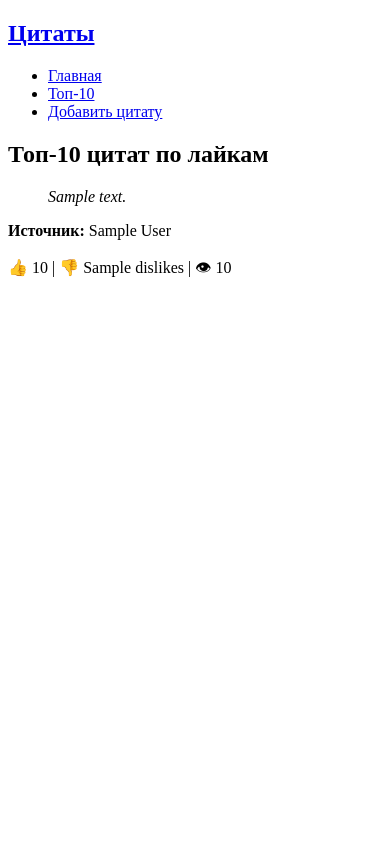
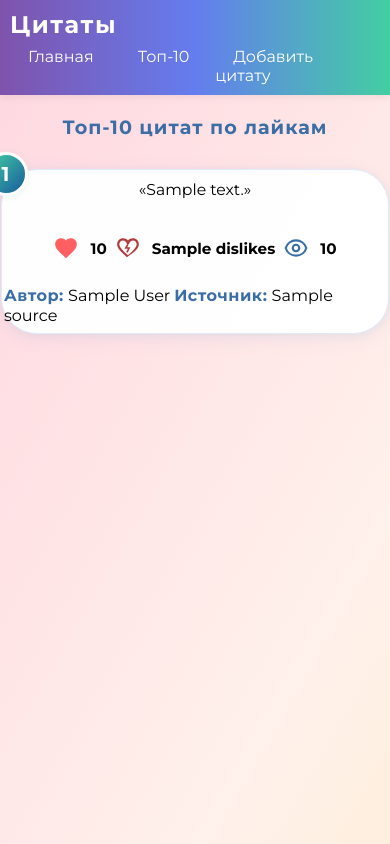
Before and after one commit to Vuntus43/quote-app, a Django app: template quotes/templates/quotes/top_quotes.html in a window 390 px wide. Run offline with Django 4.2, Linux system fonts and the light colour scheme; the template is opened without the code that fills it: most values are stand-ins (such as "Sample title", 1, 10 or a date in 2020).

Commit message:
завершил базовый функционал приложения по ТЗ, готовлюсь к деплою

```diff
--- /dev/null
+++ b/quotes/static/quotes/page.css
@@ -0,0 +1,353 @@
+@import url('https://fonts.googleapis.com/css2?family=Montserrat:wght@400;700&display=swap');
+
+body {
+    background: linear-gradient(120deg, #fffbe6, #ffe0c3, #ffd6e0, #fff1eb, #fceabb, #f8e1a1);
+    background-size: 400% 400%;
+    min-height: 100vh;
+    font-family: 'Montserrat', Arial, sans-serif;
+    animation: gradientBG 24s ease-in-out infinite;
+}
+
+@keyframes gradientBG {
+    0% {background-position: 0% 50%;}
+    50% {background-position: 100% 50%;}
+    100% {background-position: 0% 50%;}
+}
+
+.big-quote {
+    font-style: italic;
+    font-size: 2em;
+    color: #222;
+    margin-bottom: 32px;
+    margin-top: 80px;
+    text-align: center;
+    line-height: 1.35;
+    max-width: 900px;
+    margin-left: auto;
+    margin-right: auto;
+    font-weight: 500;
+    opacity: 0;
+    animation: fadeIn 1.2s ease 0.1s forwards;
+}
+
+.quote-meta {
+    text-align: center;
+    margin-bottom: 8px;
+    font-size: 1.08em;
+}
+
+.quote-meta strong {
+    color: #3a6ea5;
+    font-weight: 700;
+    letter-spacing: 0.5px;
+}
+
+.quote-views {
+    text-align: center;
+    margin-bottom: 24px;
+    color: #444;
+    font-size: 1em;
+    display: flex;
+    align-items: center;
+    justify-content: center;
+    gap: 7px;
+}
+
+.quote-views svg {
+    width: 1.2em;
+    height: 1.2em;
+    vertical-align: middle;
+    color: #3a6ea5;
+    opacity: 0.8;
+}
+
+.vote-form {
+    display: inline-block;
+    margin: 0 8px;
+}
+
+.vote-btn {
+    display: inline-flex;
+    align-items: center;
+    gap: 7px;
+    background: #f5f7fa;
+    border: none;
+    border-radius: 22px;
+    padding: 9px 22px;
+    font-size: 1.1em;
+    font-weight: 600;
+    color: #3a6ea5;
+    cursor: pointer;
+    box-shadow: 0 1px 6px rgba(58, 110, 165, 0.08);
+    transition: background 0.2s, color 0.2s, box-shadow 0.2s, transform 0.18s;
+    outline: none;
+}
+
+.like-btn {
+    background: linear-gradient(90deg, #6dd5ed 0%, #2193b0 100%);
+    color: #fff;
+}
+
+.dislike-btn {
+    background: linear-gradient(90deg, #e0eafc 0%, #b6c6e6 100%);
+    color: #b23b3b;
+}
+
+.vote-btn:hover {
+    box-shadow: 0 4px 18px rgba(58, 110, 165, 0.13);
+    opacity: 0.97;
+    transform: translateY(-2px) scale(1.04);
+}
+
+@keyframes fadeIn {
+    to { opacity: 1; }
+}
+
+.top-title {
+    text-align: center;
+    font-size: 2.1em;
+    font-weight: 700;
+    margin-top: 40px;
+    margin-bottom: 40px;
+    color: #3a6ea5;
+    letter-spacing: 1px;
+}
+
+.top-quote-block {
+    background: rgba(255,255,255,0.85);
+    margin: 0 auto 48px auto;
+    max-width: 700px;
+    padding: 32px 24px 24px 24px;
+    border-radius: 22px;
+    box-shadow: 0 4px 24px rgba(100, 125, 222, 0.10), 0 1.5px 6px rgba(67, 206, 162, 0.08);
+    animation: fadeIn 1.2s ease;
+    display: flex;
+    flex-direction: column;
+    align-items: center;
+}
+
+.top-quote-block:last-child {
+    border-bottom: none;
+}
+
+.top-quote-stats {
+    display: flex;
+    justify-content: center;
+    align-items: center;
+    gap: 36px;
+    margin-top: 18px;
+    font-size: 1.25em;
+}
+
+.like-stat svg {
+    fill: #ff5e62;
+    margin-right: 7px;
+    width: 28px;
+    height: 28px;
+}
+
+.dislike-stat svg {
+    fill: #b23b3b;
+    margin-right: 7px;
+    width: 28px;
+    height: 28px;
+}
+
+.views-stat svg {
+    margin-right: 7px;
+    vertical-align: middle;
+    width: 28px;
+    height: 28px;
+    stroke: #3a6ea5;
+}
+
+.like-stat, .dislike-stat, .views-stat {
+    display: flex;
+    align-items: center;
+    gap: 4px;
+    font-weight: 600;
+}
+
+.top-quote-block .big-quote {
+    font-size: 1.3em;
+    margin-top: 0;
+    margin-bottom: 18px;
+    color: #222;
+    text-align: center;
+    line-height: 1.4;
+    font-style: italic;
+    opacity: 0;
+    animation: fadeIn 1.2s ease 0.1s forwards;
+}
+
+.top-quote-block .quote-meta {
+    text-align: center;
+    margin-bottom: 4px;
+    font-size: 1.08em;
+}
+
+.top-quote-list {
+    display: flex;
+    flex-direction: column;
+    gap: 48px;
+    align-items: center;
+    margin-bottom: 60px;
+    margin-top: 30px;
+}
+
+.grid-2col {
+    display: grid;
+    grid-template-columns: 1fr 1fr;
+    gap: 40px 32px;
+    align-items: stretch;
+    justify-items: center;
+}
+
+@media (max-width: 900px) {
+    .grid-2col {
+        grid-template-columns: 1fr;
+        gap: 32px;
+    }
+}
+
+.top-quote-card {
+    position: relative;
+    background: rgba(255,255,255,0.98);
+    border-radius: 36px;
+    box-shadow: 0 4px 18px rgba(100, 125, 222, 0.10), 0 1.5px 6px rgba(67, 206, 162, 0.08);
+    padding: 28px 18px 18px 18px;
+    max-width: 420px;
+    width: 100%;
+    border: 1.5px solid #e0eafc;
+    display: flex;
+    flex-direction: column;
+    align-items: center;
+    animation: fadeIn 1.2s ease;
+    transition: box-shadow 0.2s;
+}
+
+.top-quote-rank {
+    position: absolute;
+    top: -18px;
+    left: -18px;
+    background: linear-gradient(135deg, #43cea2 0%, #185a9d 100%);
+    color: #fff;
+    font-size: 1.25em;
+    font-weight: 700;
+    width: 38px;
+    height: 38px;
+    border-radius: 50%;
+    display: flex;
+    align-items: center;
+    justify-content: center;
+    box-shadow: 0 2px 8px rgba(67, 206, 162, 0.13);
+    border: 3px solid #fff;
+    z-index: 2;
+    letter-spacing: 1px;
+}
+
+.top-quote-card:hover {
+    box-shadow: 0 10px 32px rgba(100, 125, 222, 0.16), 0 4px 16px rgba(67, 206, 162, 0.13);
+}
+
+.top-quote-text {
+    font-size: 1.1em;
+    margin-bottom: 18px;
+}
+
+.quote-mark {
+    font-size: 2.2em;
+    color: #43cea2;
+    opacity: 0.18;
+    font-family: serif;
+    line-height: 0.7;
+    user-select: none;
+}
+
+.top-quote-stats {
+    gap: 18px;
+    margin-bottom: 14px;
+    font-size: 1em;
+}
+
+.like-stat svg {
+    fill: #ff5e62;
+    margin-right: 7px;
+    width: 26px;
+    height: 26px;
+}
+
+.dislike-stat svg {
+    fill: #b23b3b;
+    margin-right: 7px;
+    width: 26px;
+    height: 26px;
+}
+
+.views-stat svg {
+    margin-right: 7px;
+    vertical-align: middle;
+    width: 26px;
+    height: 26px;
+    stroke: #3a6ea5;
+}
+
+.like-stat, .dislike-stat, .views-stat {
+    display: flex;
+    align-items: center;
+    gap: 4px;
+    font-weight: 600;
+}
+
+.top-quote-meta {
+    margin-top: 10px;
+    font-size: 0.93em;
+}
+
+.top-quote-meta .quote-meta strong {
+    color: #3a6ea5;
+    font-weight: 700;
+    letter-spacing: 0.5px;
+}
+
+@media (max-width: 600px) {
+    .big-quote {
+        font-size: 1.1em;
+        margin-top: 30px;
+        padding: 0 8px;
+    }
+    .vote-btn {
+        padding: 7px 12px;
+        font-size: 1em;
+    }
+    .top-title {
+        font-size: 1.2em;
+        margin-top: 20px;
+        margin-bottom: 20px;
+    }
+    .top-quote-block {
+        padding: 10px 2px 12px 2px;
+        max-width: 98vw;
+    }
+    .top-quote-stats {
+        gap: 12px;
+        font-size: 1em;
+    }
+    .top-quote-block .big-quote {
+        font-size: 1em;
+    }
+}
+
+@media (max-width: 700px) {
+    .top-quote-card {
+        padding: 10px 2px 8px 2px;
+        max-width: 98vw;
+    }
+    .top-quote-text {
+        font-size: 0.98em;
+    }
+    .top-quote-stats {
+        gap: 8px;
+        font-size: 0.95em;
+    }
+}
--- /dev/null
+++ b/quotes/static/quotes/styles.css
@@ -0,0 +1,75 @@
+body {
+    margin: 0;
+    font-family: 'Segoe UI', Arial, sans-serif;
+    background: #f7f7f7;
+}
+
+header {
+    background: linear-gradient(90deg, #7f53ac 0%, #647dee 50%, #43cea2 100%);
+    color: #fff;
+    box-shadow: 0 2px 8px rgba(0,0,0,0.07);
+}
+
+nav {
+    display: flex;
+    align-items: center;
+    justify-content: space-between;
+    max-width: 1000px;
+    margin: 0 auto;
+    padding: 10px 32px;
+    min-height: 56px;
+}
+
+nav h1 {
+    margin: 0;
+    font-size: 1.5rem;
+    letter-spacing: 1.5px;
+    font-weight: 700;
+}
+
+nav h1 a {
+    color: #fff;
+    text-decoration: none;
+    transition: text-shadow 0.2s;
+}
+
+nav h1 a:hover {
+    text-shadow: 0 2px 8px rgba(67,206,162,0.3);
+}
+
+nav ul {
+    list-style: none;
+    display: flex;
+    gap: 16px;
+    margin: 0;
+    padding: 0;
+}
+
+nav ul li a {
+    color: #fff;
+    text-decoration: none;
+    font-size: 1rem;
+    padding: 7px 18px;
+    border-radius: 20px;
+    transition: background 0.2s, box-shadow 0.2s, color 0.2s;
+    font-weight: 500;
+    box-shadow: none;
+}
+
+nav ul li a:hover {
+    background: rgba(255,255,255,0.18);
+    color: #222;
+    box-shadow: 0 2px 8px rgba(67,206,162,0.15);
+}
+
+@media (max-width: 600px) {
+    nav {
+        flex-direction: column;
+        align-items: flex-start;
+        padding: 10px 10px;
+    }
+    nav ul {
+        gap: 8px;
+        margin-top: 8px;
+    }
+}
--- a/quotes/templates/base.html
+++ b/quotes/templates/base.html
@@ -1,8 +1,10 @@
+{% load static %}
 <!DOCTYPE html>
 <html lang="ru">
 <head>
     <meta charset="UTF-8">
     <title>{% block title %}Цитаты{% endblock %}</title>
+    <link rel="stylesheet" href="{% static 'quotes/styles.css' %}">
 </head>
 <body>
     <header>
--- a/quotes/templates/quotes/top_quotes.html
+++ b/quotes/templates/quotes/top_quotes.html
@@ -1,17 +1,37 @@
 {% extends 'base.html' %}
+{% load static %}
 
 {% block title %}Топ-10 цитат{% endblock %}
 
 {% block content %}
-    <h2>Топ-10 цитат по лайкам</h2>
-
+<link rel="stylesheet" href="{% static 'quotes/page.css' %}">
+    <h2 class="top-title">Топ-10 цитат по лайкам</h2>
+    <div class="top-quote-list grid-2col">
     {% for quote in quotes %}
-        <div style="margin-bottom: 2em;">
-            <blockquote style="font-style: italic;">{{ quote.text }}</blockquote>
-            <p><strong>Источник:</strong> {{ quote.author }}</p>
-            <p>👍 {{ quote.likes }} | 👎 {{ quote.dislikes }} | 👁 {{ quote.views }}</p>
+        <div class="top-quote-card">
+            <div class="top-quote-rank">{{ forloop.counter }}</div>
+            <div class="top-quote-text">«{{ quote.text }}»</div>
+            <div class="top-quote-stats">
+                <span class="like-stat">
+                  <svg xmlns="http://www.w3.org/2000/svg" width="26" height="26" fill="currentColor" viewBox="0 0 24 24"><path d="M12 21.35l-1.45-1.32C5.4 15.36 2 12.28 2 8.5 2 5.42 4.42 3 7.5 3c1.74 0 3.41 0.81 4.5 2.09C13.09 3.81 14.76 3 16.5 3 19.58 3 22 5.42 22 8.5c0 3.78-3.4 6.86-8.55 11.54L12 21.35z"/></svg>
+                  {{ quote.likes }}
+                </span>
+                <span class="dislike-stat">
+                  <svg xmlns="http://www.w3.org/2000/svg" width="26" height="26" viewBox="0 0 24 24"><path fill="#b23b3b" d="M16.5,3c-1.74,0-3.41,0.81-4.5,2.09C10.91,3.81,9.24,3,7.5,3C4.42,3,2,5.42,2,8.5c0,3.78,3.4,6.86,8.55,11.54c0.29,0.27,0.73,0.27,1.02,0C18.6,15.36,22,12.28,22,8.5C22,5.42,19.58,3,16.5,3z M12.1,18.55l-0.1,0.1l-0.1-0.1C7.14,14.24,4,11.39,4,8.5C4,6.5,5.5,5,7.5,5c1.54,0,3.04,1.23,3.57,3.36h1.87C13.46,6.23,14.96,5,16.5,5C18.5,5,20,6.5,20,8.5C20,11.39,16.86,14.24,12.1,18.55z"/><polyline points="12,8.5 10,12 13,12 11,16" stroke="#b23b3b" stroke-width="1.5" fill="none"/></svg>
+                  {{ quote.dislikes }}
+                </span>
+                <span class="views-stat">
+                  <svg xmlns="http://www.w3.org/2000/svg" width="26" height="26" fill="none" viewBox="0 0 24 24" stroke="#3a6ea5"><path stroke-linecap="round" stroke-linejoin="round" stroke-width="2" d="M15 12a3 3 0 11-6 0 3 3 0 016 0z" /><path stroke-linecap="round" stroke-linejoin="round" stroke-width="2" d="M2.458 12C3.732 7.943 7.523 5 12 5c4.478 0 8.268 2.943 9.542 7-1.274 4.057-5.064 7-9.542 7-4.477 0-8.268-2.943-9.542-7z" /></svg>
+                  {{ quote.views }}
+                </span>
+            </div>
+            <div class="top-quote-meta">
+                <span class="quote-meta"><strong>Автор:</strong> {{ quote.author }}</span>
+                <span class="quote-meta"><strong>Источник:</strong> {{ quote.source }}</span>
+            </div>
         </div>
     {% empty %}
         <p>Пока нет цитат.</p>
     {% endfor %}
+    </div>
 {% endblock %}
```
Also changed, not shown: quotes/static/quotes/form.css (added, +112 -0 lines), quotes/templates/quotes/quote_form.html (+44 -6 lines), quotes/templates/quotes/quote_list.html (+21 -11 lines), db.sqlite3.
